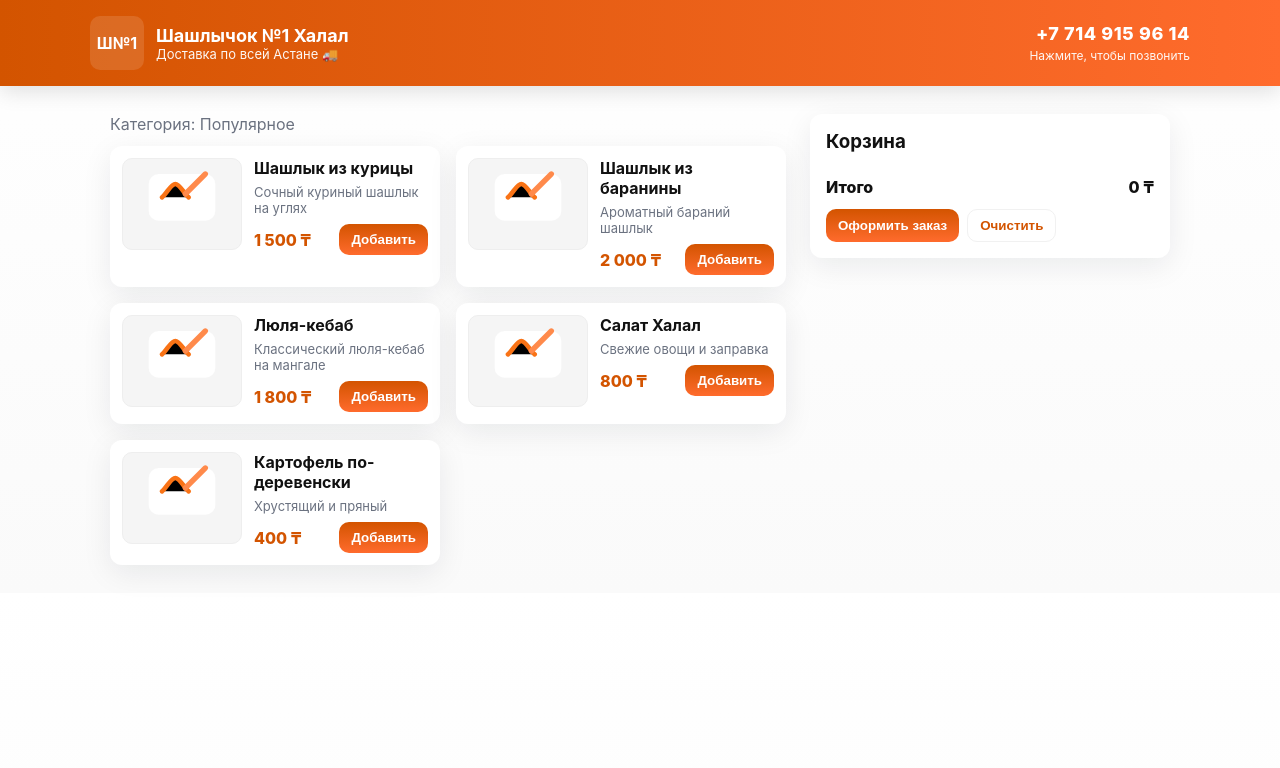
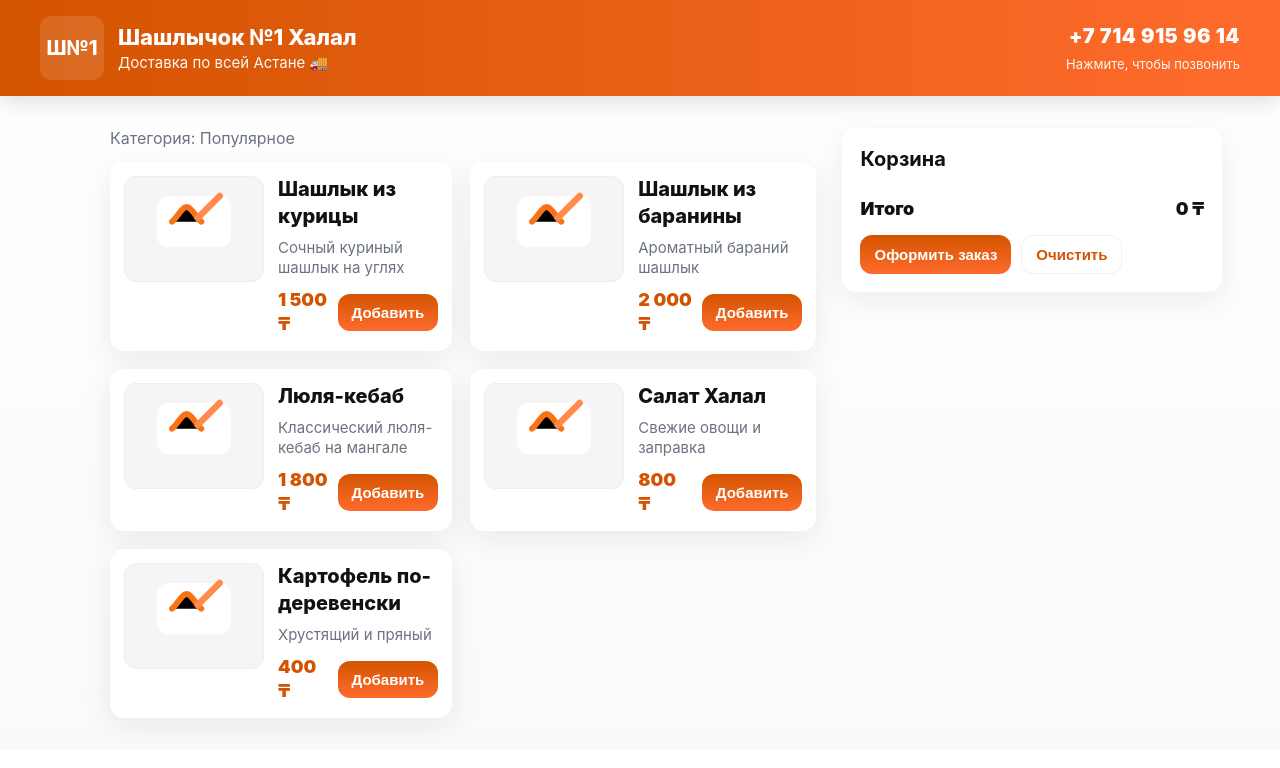
Before and after one commit to xsrt456rf/Shashlichok-1-, a plain HTML site: page index.html in a window 1280 px wide. Drawn offline with Linux system fonts and the light colour scheme.

Commit message:
Update index.html

```diff
--- a/index.html
+++ b/index.html
@@ -9,69 +9,91 @@
   --bg:#fafafa; --card:#fff; --muted:#6b7280;
   --accent:#d35400; --accent-2:#ff6b2d; --green:#10b981;
   --shadow: 0 8px 30px rgba(16,24,40,0.08);
+  /* увеличил базовый размер шрифта */
   font-family: Inter, system-ui, -apple-system, "Segoe UI", Roboto, Arial;
+  --base-size: 18px; /* основной размер — использую через calc */
 }
 *{box-sizing:border-box}
+html { font-size: 100%; } /* keep responsive */
 body{
   margin:0; background:linear-gradient(180deg,#fff 0%,var(--bg) 100%);
-  color:#111; -webkit-font-smoothing:antialiased; padding-top:86px;
+  color:#111; -webkit-font-smoothing:antialiased; padding-top:96px;
+  line-height:1.35;
+  font-size: calc(var(--base-size));
 }
 
 /* HEADER (фиксированный) */
 .header {
-  position:fixed; left:0; right:0; top:0; height:86px;
+  position:fixed; left:0; right:0; top:0; height:96px;
   background:linear-gradient(90deg,var(--accent),var(--accent-2));
   color:white; display:flex; align-items:center; justify-content:center;
   box-shadow:0 6px 20px rgba(0,0,0,0.12); z-index:40;
-  padding:12px 20px;
+  padding:14px 22px;
   animation: slideDown .4s ease;
 }
-.header-inner{ max-width:1100px; width:100%; display:flex; align-items:center; justify-content:space-between; gap:12px; }
-.brand{display:flex; align-items:center; gap:12px;}
-.logo{width:54px;height:54px;border-radius:10px;background:rgba(255,255,255,0.12);display:flex;align-items:center;justify-content:center;font-weight:700}
-.title{font-size:18px;font-weight:700}
-.phone{font-size:18px;font-weight:800; letter-spacing:0.6px}
-.delivery{font-size:13px; opacity:0.95}
+.header-inner{ max-width:1200px; width:100%; display:flex; align-items:center; justify-content:space-between; gap:14px; }
+.brand{display:flex; align-items:center; gap:14px;}
+.logo{
+  width:64px;height:64px;border-radius:12px;background:rgba(255,255,255,0.12);
+  display:flex;align-items:center;justify-content:center;font-weight:800;font-size:20px;
+}
+.title{font-size:22px;font-weight:800}
+.phone{font-size:20px;font-weight:900; letter-spacing:0.6px}
+.delivery{font-size:15px; opacity:0.96}
 
 /* LAYOUT */
-.wrap{max-width:1100px;margin:28px auto;display:grid;grid-template-columns:1fr 360px;gap:24px;padding:0 20px;}
-@media (max-width:920px){ .wrap{grid-template-columns:1fr;padding:0 12px} }
+.wrap{max-width:1100px;margin:32px auto;display:grid;grid-template-columns:1fr 380px;gap:26px;padding:0 20px;}
+@media (max-width:980px){ .wrap{grid-template-columns:1fr;padding:0 12px} }
 
 /* MENU CARDS */
-.menu{display:grid;grid-template-columns:repeat(2,1fr);gap:16px}
-.card{background:var(--card);border-radius:12px;padding:12px;box-shadow:var(--shadow);display:flex;gap:12px;align-items:flex-start; animation:fadeIn .36s ease;}
-.img{width:120px;height:92px;border-radius:10px;background:#f5f5f5;display:flex;align-items:center;justify-content:center;border:1px solid #eee}
+.menu{display:grid;grid-template-columns:repeat(2,1fr);gap:18px}
+.card{
+  background:var(--card);border-radius:14px;padding:14px;box-shadow:var(--shadow);
+  display:flex;gap:14px;align-items:flex-start; animation:fadeIn .36s ease;
+}
+.img{width:140px;height:106px;border-radius:12px;background:#f5f5f5;display:flex;align-items:center;justify-content:center;border:1px solid #eee}
 .info{flex:1}
-.dish-name{font-weight:700;margin:0 0 6px 0}
-.dish-desc{color:var(--muted);font-size:13px;margin:0 0 8px 0}
-.row{display:flex;align-items:center;justify-content:space-between;gap:8px}
-.price{font-weight:800;color:var(--accent)}
+.dish-name{font-weight:800;margin:0 0 8px; font-size:20px}
+.dish-desc{color:var(--muted);font-size:15px;margin:0 0 10px}
+.row{display:flex;align-items:center;justify-content:space-between;gap:10px}
+.price{font-weight:900;color:var(--accent); font-size:18px}
 
 /* BUTTONS */
-.btn{background:linear-gradient(180deg,var(--accent),var(--accent-2));color:white;padding:8px 12px;border-radius:10px;border:0;cursor:pointer;font-weight:700}
+.btn{
+  background:linear-gradient(180deg,var(--accent),var(--accent-2));
+  color:white;padding:10px 14px;border-radius:12px;border:0;cursor:pointer;font-weight:800;font-size:15px;
+}
 .btn.ghost{background:transparent;color:var(--accent);border:1px solid rgba(255,255,255,0.12)}
 .btn:active{transform:translateY(1px)}
 
 /* SIDEBAR CART */
-.cart{background:#fff;padding:16px;border-radius:12px;box-shadow:var(--shadow);position:sticky; top:110px}
-.cart h3{margin:0 0 12px 0}
-.cart-list{max-height:360px;overflow:auto;margin-bottom:12px}
-.cart-item{display:flex;align-items:center;gap:10px;padding:8px 4px;border-bottom:1px dashed #f0f0f0}
-.ci-name{font-weight:600}
+.cart{background:#fff;padding:18px;border-radius:14px;box-shadow:var(--shadow);position:sticky; top:120px}
+.cart h3{margin:0 0 12px 0; font-size:20px}
+.cart-list{max-height:420px;overflow:auto;margin-bottom:12px}
+.cart-item{display:flex;align-items:center;gap:12px;padding:10px 6px;border-bottom:1px dashed #f0f0f0}
+.ci-name{font-weight:700; font-size:16px}
 .qty{display:inline-flex;align-items:center;border-radius:8px;overflow:hidden;border:1px solid #eee}
-.qty button{width:30px;height:30px;border:0;background:#fafafa;cursor:pointer}
-.qty span{display:inline-block;padding:0 8px;min-width:34px;text-align:center}
-.total{display:flex;justify-content:space-between;align-items:center;font-weight:800;margin-top:8px}
-.checkout{margin-top:12px;display:flex;gap:8px}
+.qty button{width:38px;height:36px;border:0;background:#fafafa;cursor:pointer;font-size:18px}
+.qty span{display:inline-block;padding:0 10px;min-width:36px;text-align:center;font-weight:700}
+.total{display:flex;justify-content:space-between;align-items:center;font-weight:900;margin-top:10px;font-size:18px}
+.checkout{margin-top:14px;display:flex;gap:10px}
+.empty{text-align:center;color:var(--muted);padding:22px;font-size:15px}
 
 /* MODAL */
-.modal-bg{position:fixed;inset:0;background:rgba(0,0,0,0.5);display:flex;align-items:center;justify-content:center;z-index:60}
-.modal{background:white;padding:20px;border-radius:12px;max-width:420px;width:92%;box-shadow:0 12px 40px rgba(0,0,0,0.25);animation:modalIn .28s cubic-bezier(.16,1,.3,1)}
-.modal h4{margin:0 0 8px 0}
+.modal-bg{position:fixed;inset:0;background:rgba(0,0,0,0.52);display:flex;align-items:center;justify-content:center;z-index:60}
+.modal{background:white;padding:22px;border-radius:12px;max-width:520px;width:92%;box-shadow:0 14px 50px rgba(0,0,0,0.28);animation:modalIn .28s cubic-bezier(.16,1,.3,1)}
+.modal h4{margin:0 0 8px 0;font-size:20px}
+.modal p{font-size:15px}
 .close-x{position:absolute;right:12px;top:10px;background:transparent;border:0;font-weight:700;font-size:18px;cursor:pointer}
 
 /* small */
-.empty{color:var(--muted);padding:18px;text-align:center}
+@media (max-width:680px){
+  .dish-name{font-size:18px}
+  .title{font-size:20px}
+  .phone{font-size:18px}
+  .logo{width:56px;height:56px;font-size:18px}
+  .cart{position:static; margin-top:12px}
+}
 
 /* ANIMATIONS */
 @keyframes fadeIn { from{opacity:0; transform:translateY(8px)} to{opacity:1; transform:none} }
@@ -94,9 +116,9 @@ body{
     </div>
 
     <!-- PHONE placed clearly at top, clickable -->
-    <div style="display:flex;flex-direction:column;align-items:flex-end;gap:4px">
+    <div style="display:flex;flex-direction:column;align-items:flex-end;gap:6px">
       <a id="phoneLink" class="phone" href="#" style="color:white;text-decoration:none"></a>
-      <div style="font-size:12px;opacity:0.95">Нажмите, чтобы позвонить</div>
+      <div style="font-size:13px;opacity:0.95">Нажмите, чтобы позвонить</div>
     </div>
   </div>
 </header>
@@ -105,7 +127,7 @@ body{
 <div class="wrap" role="main">
   <!-- Menu -->
   <main>
-    <div style="margin-bottom:12px;color:var(--muted)">Категория: Популярное</div>
+    <div style="margin-bottom:12px;color:var(--muted); font-size:16px">Категория: Популярное</div>
     <div id="menu" class="menu" aria-live="polite"></div>
   </main>
 
@@ -130,7 +152,6 @@ body{
   </aside>
 </div>
 
-<!-- modal container (will be created dynamically) -->
 <script>
 /* ========== DATA ========== */
 const dishes = [
@@ -159,14 +180,11 @@ function escapeHtml(s){ return String(s).replaceAll('&','&amp;').replaceAll('<',
 
 /* Генератор номера формата +7 7XX XXX XX XX */
 function randomKazPhone(){
-  // 7XX: 700–799 common mobile codes, use 700..799 but format 7XX
   const three = Math.floor(100 + Math.random()*900); // 100-999
-  const a = String(three).slice(0,3);
   const b = Math.floor(100 + Math.random()*900);
   const c = Math.floor(10 + Math.random()*90);
   const d = Math.floor(10 + Math.random()*90);
-  // final format: +7 7XX XXX XX XX
-  const part1 = a; // e.g. 705
+  const part1 = three; // e.g. 705
   const part2 = String(b).padStart(3,'0'); // 3 digits
   const part3 = String(c).padStart(2,'0');
   const part4 = String(d).padStart(2,'0');
@@ -180,7 +198,7 @@ function telHref(phone){
 
 /* ========== RENDER MENU ========== */
 function svgPlaceholder(){
-  return `<svg viewBox="0 0 24 24" width="80" height="80" aria-hidden="true"><rect x="2" y="3" width="20" height="14" rx="3" fill="#fff"/><path d="M6 10c1.333-1 2.667-4 4-4 1.333 0 2.667 3 4 4" stroke="#f97316" stroke-width="1.4" stroke-linecap="round" stroke-linejoin="round"/><path d="M19 3l-6 6" stroke="#ff8a4b" stroke-width="1.6" stroke-linecap="round"/></svg>`;
+  return `<svg viewBox="0 0 24 24" width="88" height="88" aria-hidden="true"><rect x="2" y="3" width="20" height="14" rx="3" fill="#fff"/><path d="M6 10c1.333-1 2.667-4 4-4 1.333 0 2.667 3 4 4" stroke="#f97316" stroke-width="1.6" stroke-linecap="round" stroke-linejoin="round"/><path d="M19 3l-6 6" stroke="#ff8a4b" stroke-width="1.8" stroke-linecap="round"/></svg>`;
 }
 
 function renderMenu(){
@@ -225,7 +243,7 @@ function renderCart(){
     row.innerHTML = `
       <div style="flex:1">
         <div class="ci-name">${escapeHtml(dish.name)}</div>
-        <div style="font-size:13px;color:var(--muted)">${money(dish.price)} × ${qty} = ${money(line)}</div>
+        <div style="font-size:14px;color:var(--muted)">${money(dish.price)} × ${qty} = ${money(line)}</div>
       </div>
       <div class="qty" role="group" aria-label="количество">
         <button data-dec="${dish.id}" aria-label="убавить">−</button>
@@ -284,9 +302,9 @@ orderBtn.addEventListener('click', ()=>{
   const html = `
     <h4>Заказ принят</h4>
     <p style="color:var(--muted)">Мы свяжемся по номеру:</p>
-    <div style="font-size:18px;font-weight:800;margin:8px 0">${escapeHtml(phoneText)}</div>
-    <p style="font-size:14px;color:var(--muted);white-space:pre-line">${escapeHtml(items)}</p>
-    <div style="margin-top:12px;display:flex;gap:8px">
+    <div style="font-size:20px;font-weight:900;margin:8px 0">${escapeHtml(phoneText)}</div>
+    <p style="font-size:15px;color:var(--muted);white-space:pre-line">${escapeHtml(items)}</p>
+    <div style="margin-top:14px;display:flex;gap:10px">
       <button id="modalOk" class="btn" style="flex:1">Ок</button>
       <button id="modalCall" class="btn" style="flex:1;background:#fff;color:var(--accent);border:1px solid #fee2d0">Перезвонить</button>
     </div>
@@ -304,10 +322,49 @@ orderBtn.addEventListener('click', ()=>{
   phoneLink.dataset.number = phone;
 })();
 
+/* ========== HELPERS ========== */
+function telHref(phone){
+  return 'tel:' + phone.replace(/\s+/g,'').replace(/\+/g,'%2B');
+}
+function randomKazPhone(){
+  const three = Math.floor(100 + Math.random()*900); // 100-999
+  const b = Math.floor(100 + Math.random()*900);
+  const c = Math.floor(10 + Math.random()*90);
+  const d = Math.floor(10 + Math.random()*90);
+  const part1 = three;
+  const part2 = String(b).padStart(3,'0');
+  const part3 = String(c).padStart(2,'0');
+  const part4 = String(d).padStart(2,'0');
+  return `+7 ${part1} ${part2} ${part3} ${part4}`;
+}
+
 /* ========== INITIAL RENDER ========== */
+function svgPlaceholder(){
+  return `<svg viewBox="0 0 24 24" width="88" height="88" aria-hidden="true"><rect x="2" y="3" width="20" height="14" rx="3" fill="#fff"/><path d="M6 10c1.333-1 2.667-4 4-4 1.333 0 2.667 3 4 4" stroke="#f97316" stroke-width="1.6" stroke-linecap="round" stroke-linejoin="round"/><path d="M19 3l-6 6" stroke="#ff8a4b" stroke-width="1.8" stroke-linecap="round"/></svg>`;
+}
+
+function renderMenu(){
+  menuEl.innerHTML = '';
+  for(const d of dishes){
+    const card = document.createElement('div');
+    card.className = 'card';
+    card.innerHTML = `
+      <div class="img">${svgPlaceholder()}</div>
+      <div class="info">
+        <div class="dish-name">${escapeHtml(d.name)}</div>
+        <div class="dish-desc">${escapeHtml(d.desc)}</div>
+        <div class="row">
+          <div class="price">${money(d.price)}</div>
+          <div><button class="btn" data-add="${d.id}">Добавить</button></div>
+        </div>
+      </div>
+    `;
+    menuEl.appendChild(card);
+  }
+}
+
 renderMenu();
 renderCart();
-
 </script>
 </body>
 </html>
```
